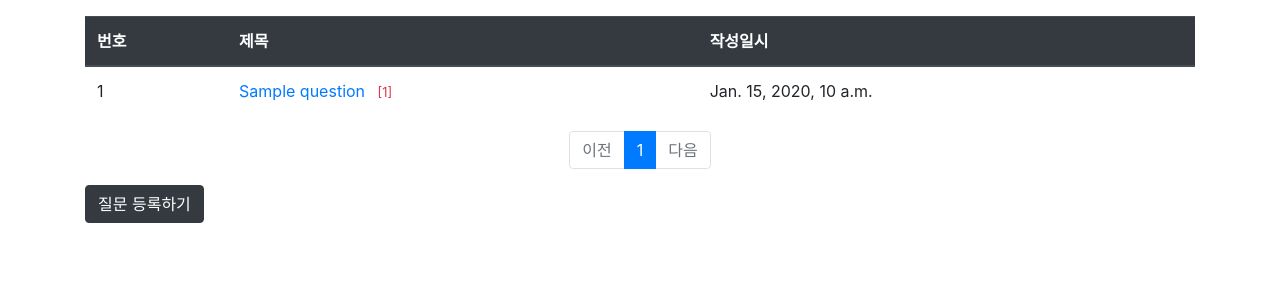
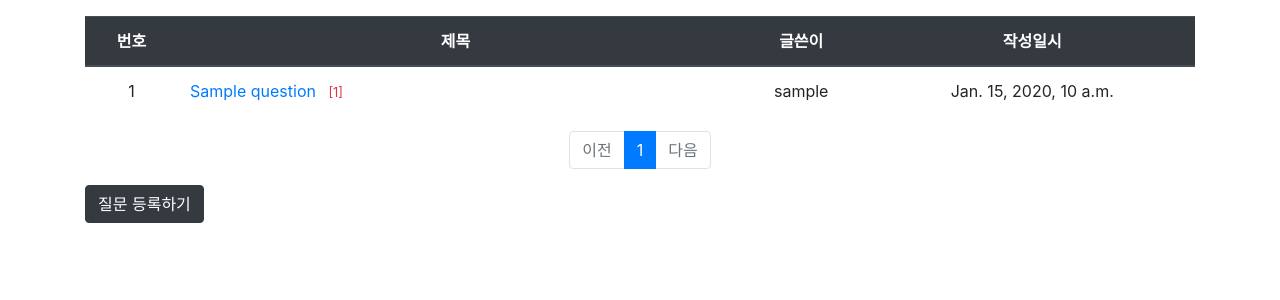
Before and after one commit to heechul90/jump_to_django, a Django app: template projects/mysite/templates/pybo/question_list.html in a window 1280 px wide. Shown: the part 57-357 px from the top of the page. Run offline with Django 3.2, Linux system fonts and the light colour scheme; the template is opened without the code that fills it: most values are stand-ins (such as "Sample title", 1, 10 or a date in 2020); some libraries are stand-ins or nearby versions.

Commit message:
글쓴이 표시하기

```diff
--- a/projects/mysite/templates/pybo/question_list.html
+++ b/projects/mysite/templates/pybo/question_list.html
@@ -4,27 +4,33 @@
 <div class="container my-3">
     <table class="table">
         <thead>
-        <tr class="thead-dark">
+        <tr class="text-center thead-dark">
             <th>번호</th>
-            <th>제목</th>
+            <th style="width:50%">제목</th>
+            <th>글쓴이</th>
             <th>작성일시</th>
         </tr>
         </thead>
         <tbody>
         {% if question_list %}
         {% for question in question_list %}
-        <tr>
+        <tr class="text-center">
             <td>
                 <!-- 번호 = 전체건수 - 시작인덱스 - 현재인덱스 + 1 -->
                 {{ question_list.paginator.count|sub:question_list.start_index|sub:forloop.counter0|add:1 }}
             </td>
-            <td>
+            <td class="text-left">
                 <a href="{% url 'pybo:detail' question.id %}">{{ question.subject }}</a>
                 {% if question.answer_set.count > 0 %}
                 <span class="text-danger small ml-2">[{{ question.answer_set.count }}]</span>
                 {% endif %}
             </td>
-            <td>{{ question.create_date }}</td>
+            <td>
+                {{ question.author.username }} <!-- 글쓴이 추가 -->
+            </td>
+            <td>
+                {{ question.create_date }}
+            </td>
         </tr>
         {% endfor %}
         {% else %}
```
Also changed, not shown: projects/mysite/templates/pybo/question_detail.html (+6 -4 lines), projects/mysite/db.sqlite3.
